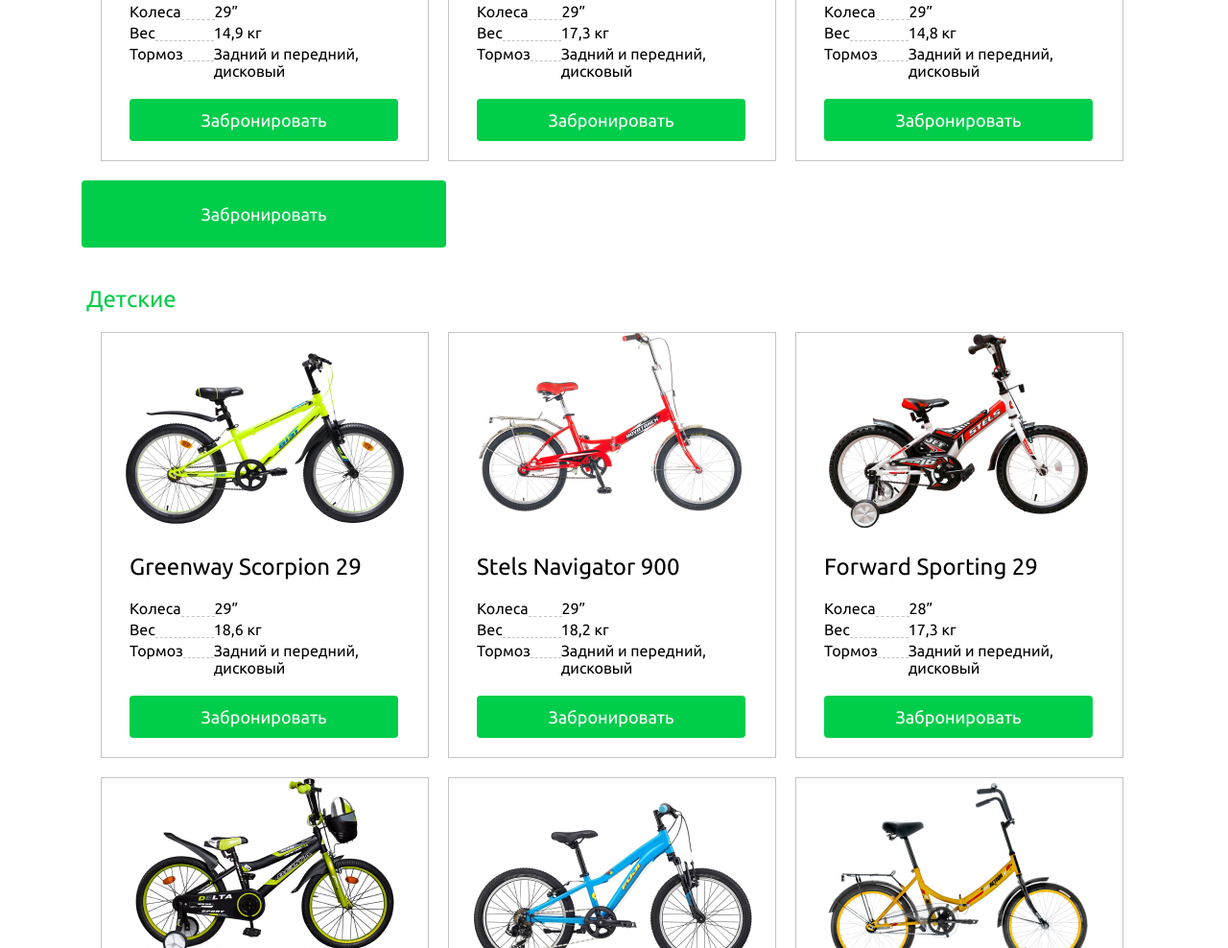
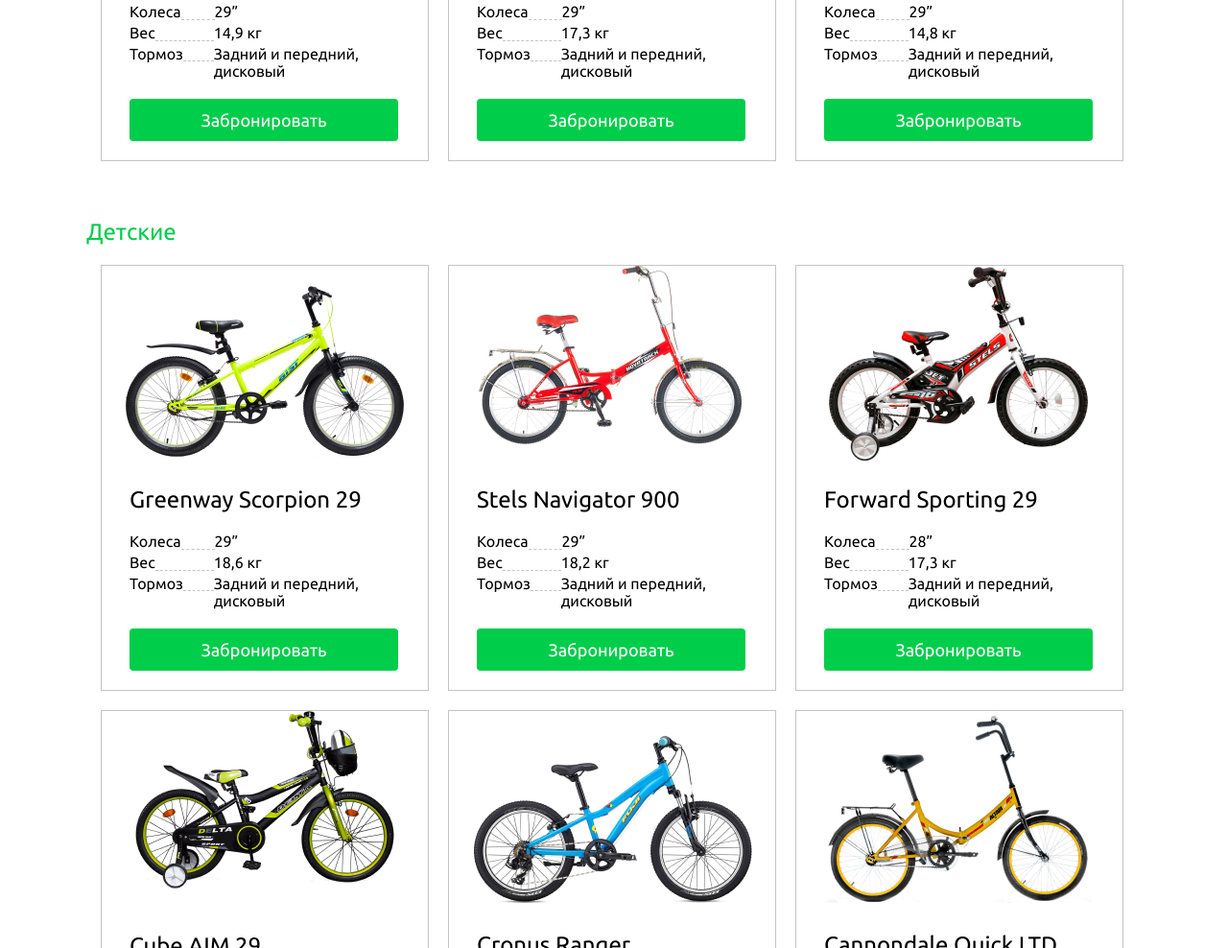
Before and after one commit to Cooler-cpu/VeloRent, a plain HTML site: page index.html in a window 1280 px wide. Shown: the part 3016-4004 px from the top of the page at 96% size. Drawn offline with nearby package versions, Linux system fonts and the light colour scheme.

Commit message:
Update index.html

```diff
--- a/index.html
+++ b/index.html
@@ -743,13 +743,7 @@
                     </div>
                 </div>
 
-                <div>
-                    <button class="button fonts_main" onclick="open_modal_window()">
-                        <span class="button_text">
-                            Забронировать
-                        </span>
-                    </button>
-                 </div>
+
 
         </div> <!-- /end wraper -->
 
```
